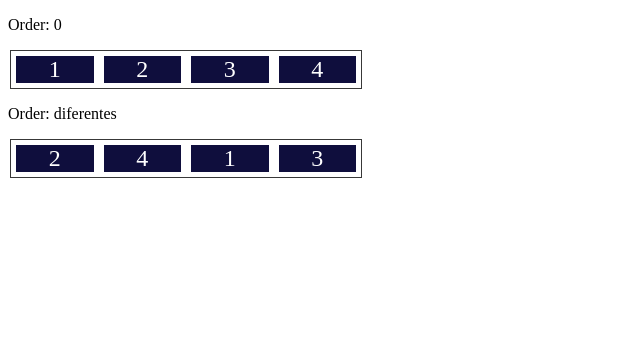
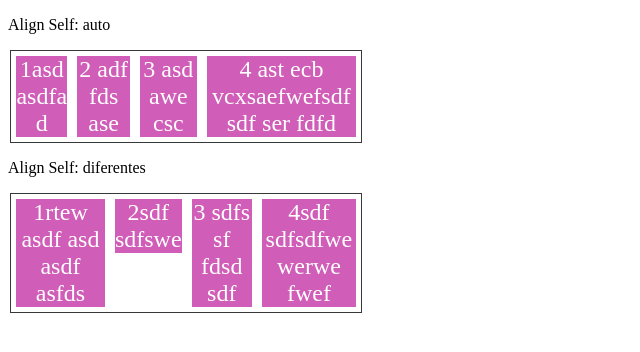
Before and after one commit to macedo-developer/dio-first-challenge-bootcamp, a plain HTML site: page flexbox-css/display-flex.html in a window 1280 px wide. Shown: the whole page, without its empty margins (0-640 px from the left). Drawn offline with Linux system fonts and the light colour scheme.

Commit message:
flex align self class

```diff
--- a/flexbox-css/display-flex.html
+++ b/flexbox-css/display-flex.html
@@ -15,49 +15,58 @@
       }
 
       .item {
-        background-color: rgb(15, 14, 61);
+        background-color: rgba(194, 46, 162, 0.774);
         color: white;
         text-align: center;
         margin: 5px;
         font-size: 24px;
-        flex: 1;
       }
 
-      .o1 {
-        order: 1;
+      .align-center{
+        align-items: center;
       }
 
-      .o2 {
-        order: 2;
+      .center {
+        align-self: center;
       }
 
-      .o3 {
-        order: 3;
+      .start {
+        align-self: flex-start;
       }
 
-      .o4 {
-        order: 4;
+      .end {
+        align-self: flex-end;
       }
 
+      .baseline {
+        align-self: baseline;
+      }
 
+      .stretch {
+        align-items: stretch;
+      }
+
+      .auto {
+        align-self: auto;
+      }
     </style>
   </head>
 
   <body>
-    <p>Order: 0</p>
-    <div class="container">
-      <div class="item">1</div>
-      <div class="item">2</div>
-      <div class="item">3</div>
-      <div class="item">4</div>
+    <p>Align Self: auto</p>
+    <div class="container align-center">
+      <div class="item auto">1asd asdfa d</div>
+      <div class="item auto">2 adf fds ase</div>
+      <div class="item auto">3 asd awe csc</div>
+      <div class="item auto">4 ast ecb vcxsaefwefsdf sdf ser fdfd</div>
     </div>
 
-    <p>Order: diferentes</p>
+    <p>Align Self: diferentes</p>
     <div class="container">
-      <div class="item o3">1</div>
-      <div class="item o1">2</div>
-      <div class="item o4">3</div>
-      <div class="item o2">4</div>
+      <div class="item auto">1rtew asdf asd asdf asfds</div>
+      <div class="item start">2sdf sdfswe</div>
+      <div class="item stretch">3 sdfs sf fdsd sdf</div>
+      <div class="item end">4sdf sdfsdfwe werwe fwef</div>
     </div>
   </body>
 </html>
```
